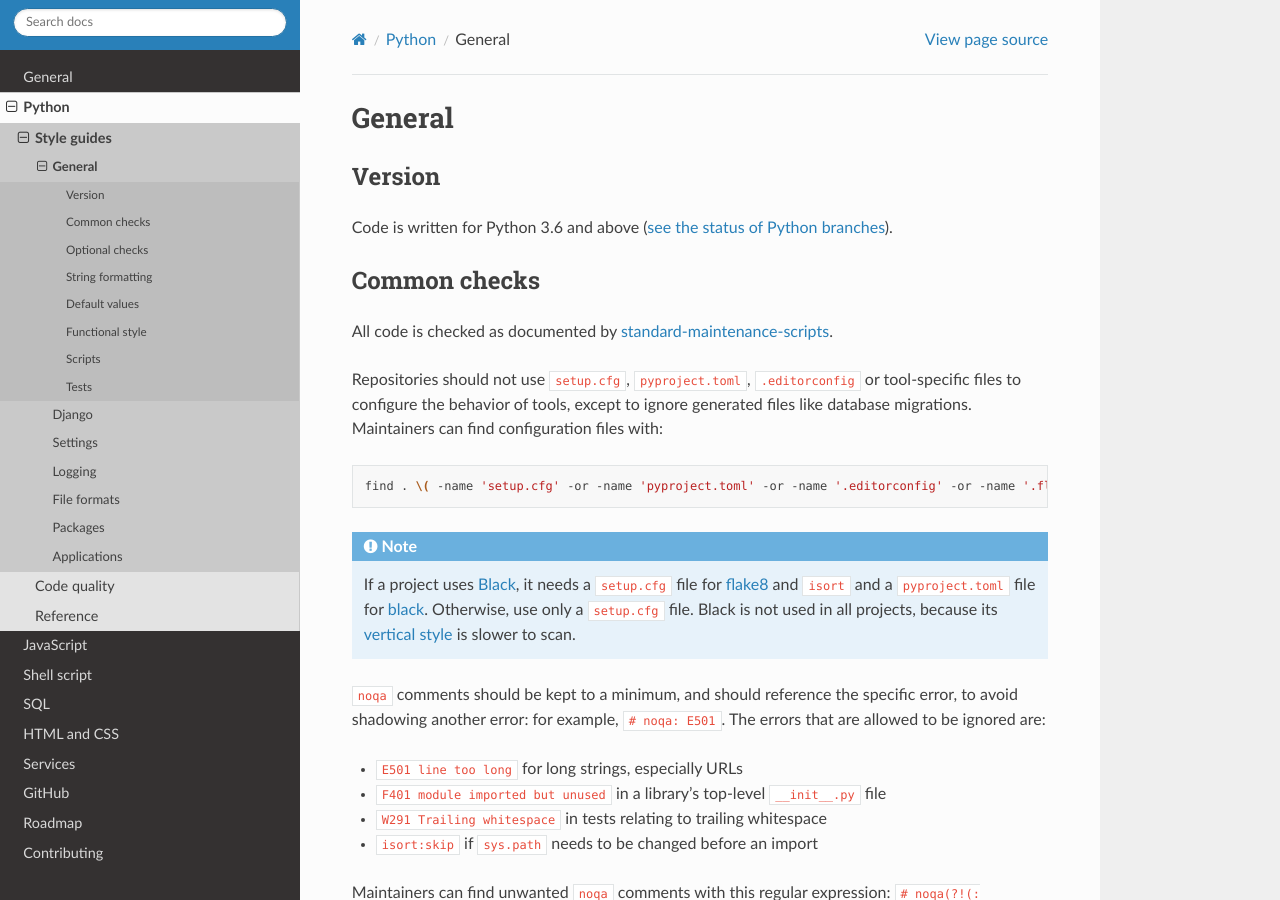
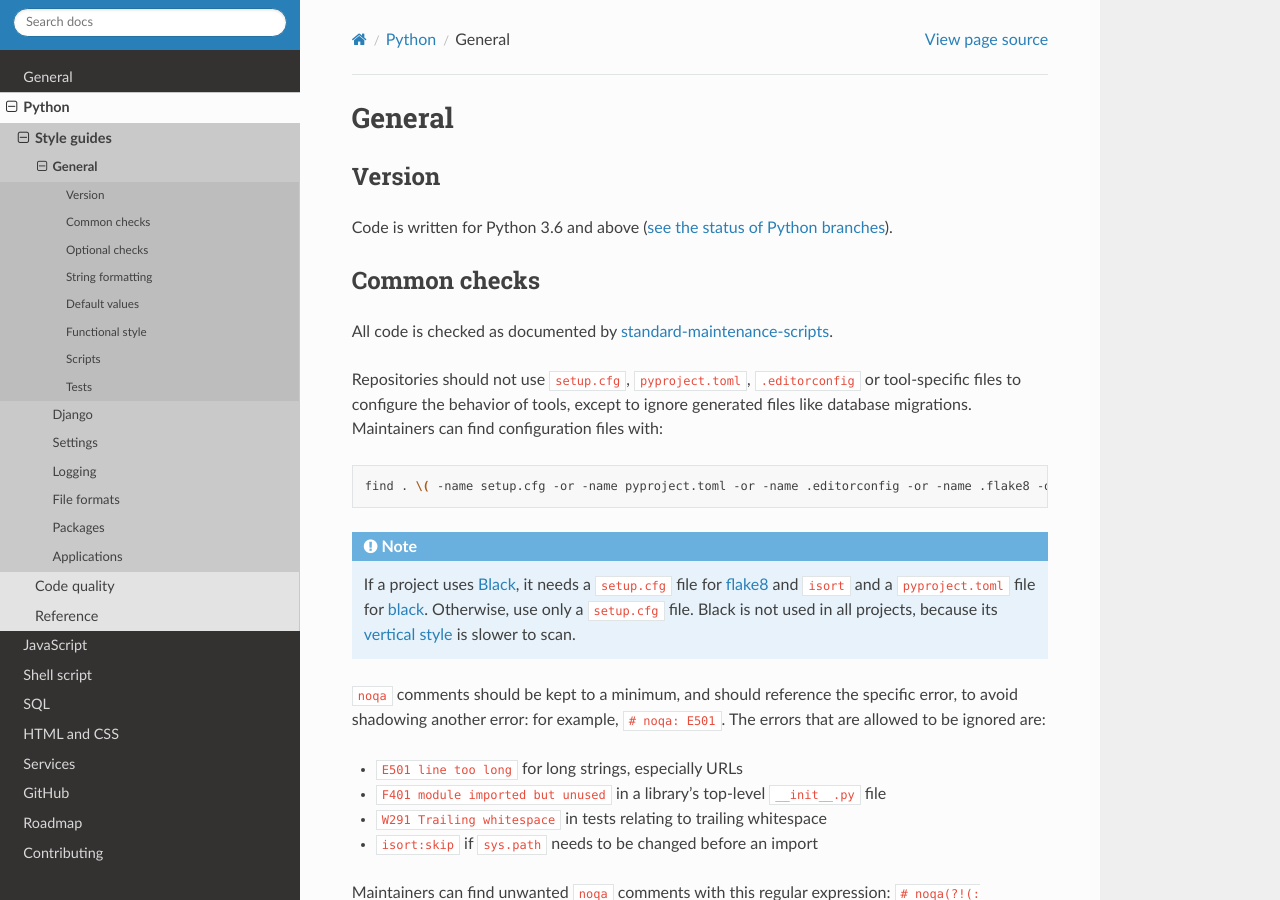
Before and after one commit to open-contracting/software-development-handbook, a Sphinx documentation site: the page built from docs/python/style_guide.rst, in a window 1280 px wide and 900 px high. Built offline with Sphinx 7.4.7 and the Read the Docs theme 2.0.0, drawn with Linux system fonts in a browser that asks for light colours; pages that are not in the unit, such as notebooks, are missing from menus.

```diff
--- a/docs/python/style_guide.rst
+++ b/docs/python/style_guide.rst
@@ -17,7 +17,7 @@ Repositories should not use ``setup.cfg``, ``pyproject.toml``, ``.editorconfig``
 
 .. code-block:: shell
 
-   find . \( -name 'setup.cfg' -or -name 'pyproject.toml' -or -name '.editorconfig' -or -name '.flake8' -or -name '.isort.cfg' -or -name '.pylintrc' -or -name 'pylintrc' \) -not -path '*/node_modules/*' -exec bash -c 'sha=$(shasum {} | cut -d" " -f1); if [[ ! "4b679b931113f9a779bfea5e8c55cea40f8a5efe 1031acedc073ce860655c192071a0b0ad7653919" =~ $sha ]]; then echo -e "\n\033[0;32m{}\033[0m"; echo $sha; cat {}; fi' \;
+   find . \( -name setup.cfg -or -name pyproject.toml -or -name .editorconfig -or -name .flake8 -or -name .isort.cfg -or -name .pylintrc -or -name pylintrc -or -name pytest.ini \) -not -path '*/node_modules/*' -exec bash -c 'sha=$(shasum {} | cut -d" " -f1); if [[ ! "4b679b931113f9a779bfea5e8c55cea40f8a5efe 1031acedc073ce860655c192071a0b0ad7653919" =~ $sha ]]; then echo -e "\n\033[0;32m{}\033[0m"; echo $sha; cat {}; fi' \;
 
 ..
    The shasums are:
```
